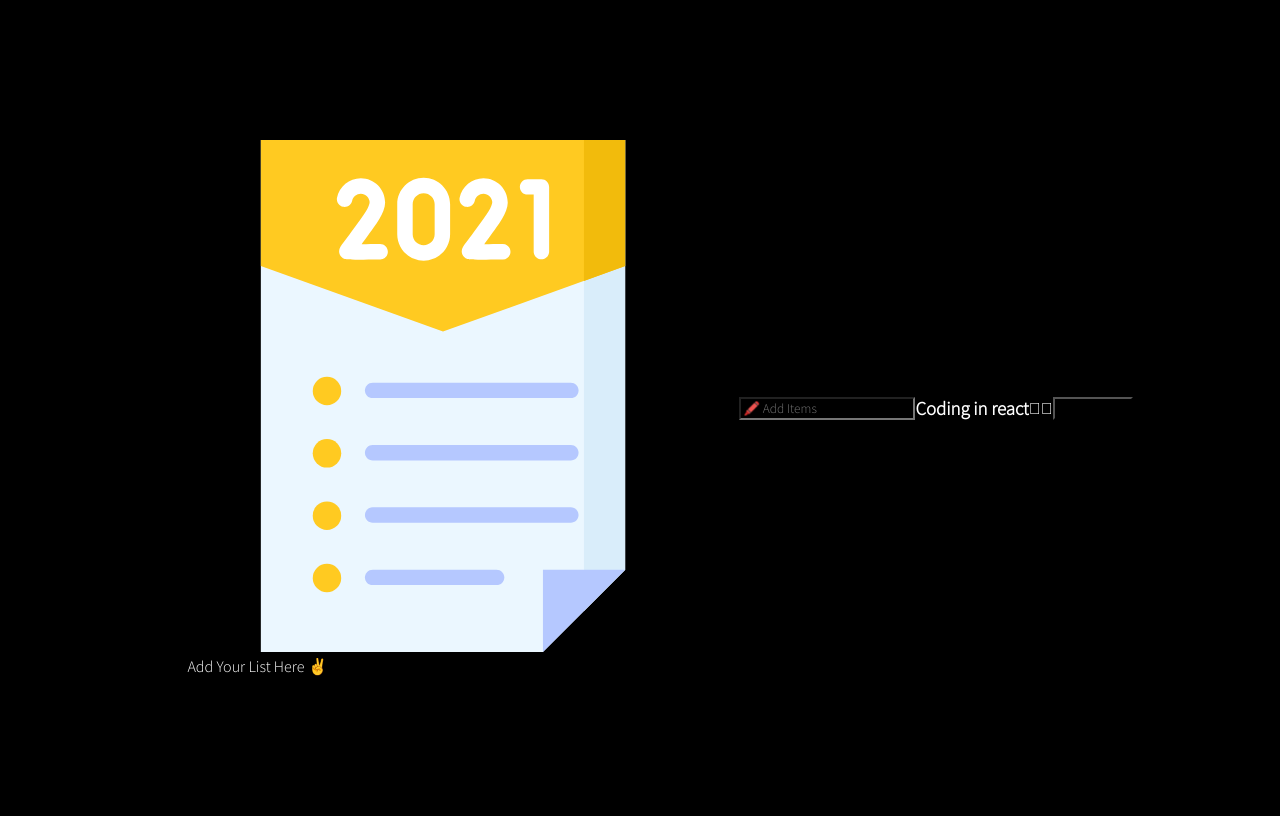
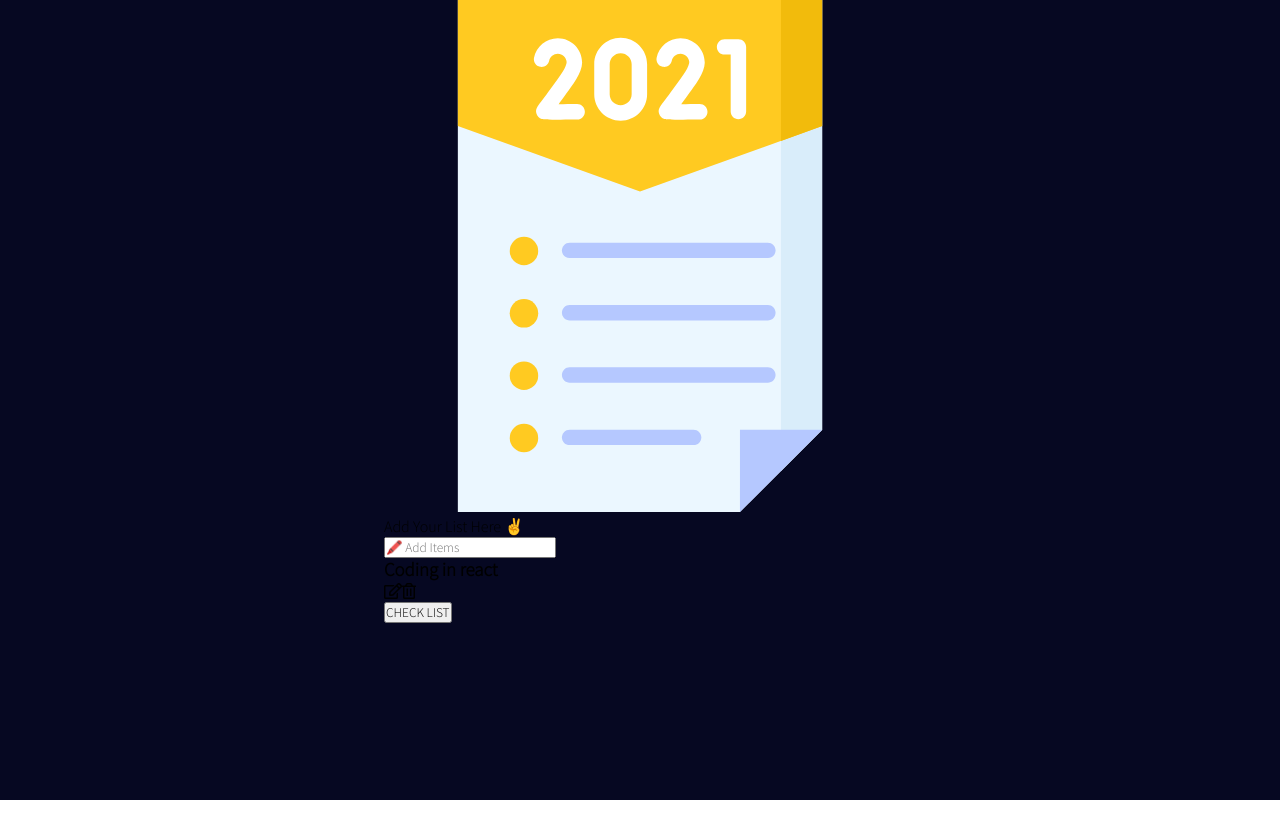
Before and after one commit to Rajan-7/React-Todo, a React (Create React App) app: page / in a window 1280 px wide. Built offline with nearby package versions, Linux system fonts and the light colour scheme.

Commit message:
Modification:style.css

```diff
--- a/src/components/To-do/style.css
+++ b/src/components/To-do/style.css
@@ -2,15 +2,15 @@
 @import url("https://fonts.googleapis.com/css2?family=Source+Sans+Pro:wght@300&display=swap");
 @import url('https://fonts.googleapis.com/css2?family=Anton&display=swap');
 
-*,*::after,*::before{
+*{
+    margin: 0;
+    padding: 0;
     box-sizing: border-box;
-    background-color: black;
     font-family: "Source Sans Pro", sans-serif;
 }
-div{
+.main-container{
+    min-height: 100vh;
+    background:#060822;
     display: flex;
     justify-content: center;
-    align-items: center;
-    color: white;
-    height: 100vh;
 }
```
